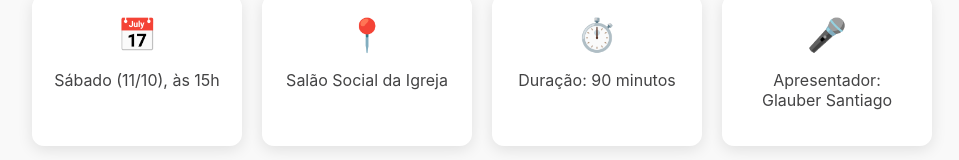
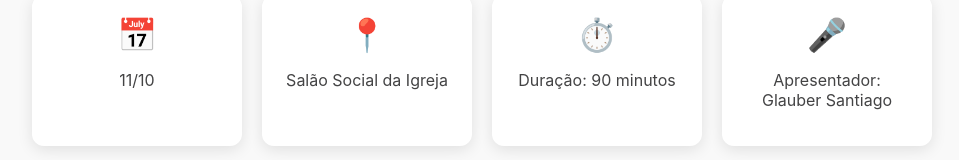
Before and after one commit to GlauberLASantiago/TardeDosTalentos2025, a plain HTML site: page index.html in a window 1280 px wide. Shown: the part 198-358 px from the top of the page, without its empty margins (158-1117 px from the left). Drawn offline with Linux system fonts and the light colour scheme.

Commit message:
Update index.html

```diff
--- a/index.html
+++ b/index.html
@@ -206,7 +206,7 @@
         <section class="detalhes">
             <div class="detalhe-item">
                 <span>📅</span>
-                <p>Sábado (11/10), às 15h</p>
+                <p>11/10</p>
             </div>
             <div class="detalhe-item">
                 <span>📍</span>
```
